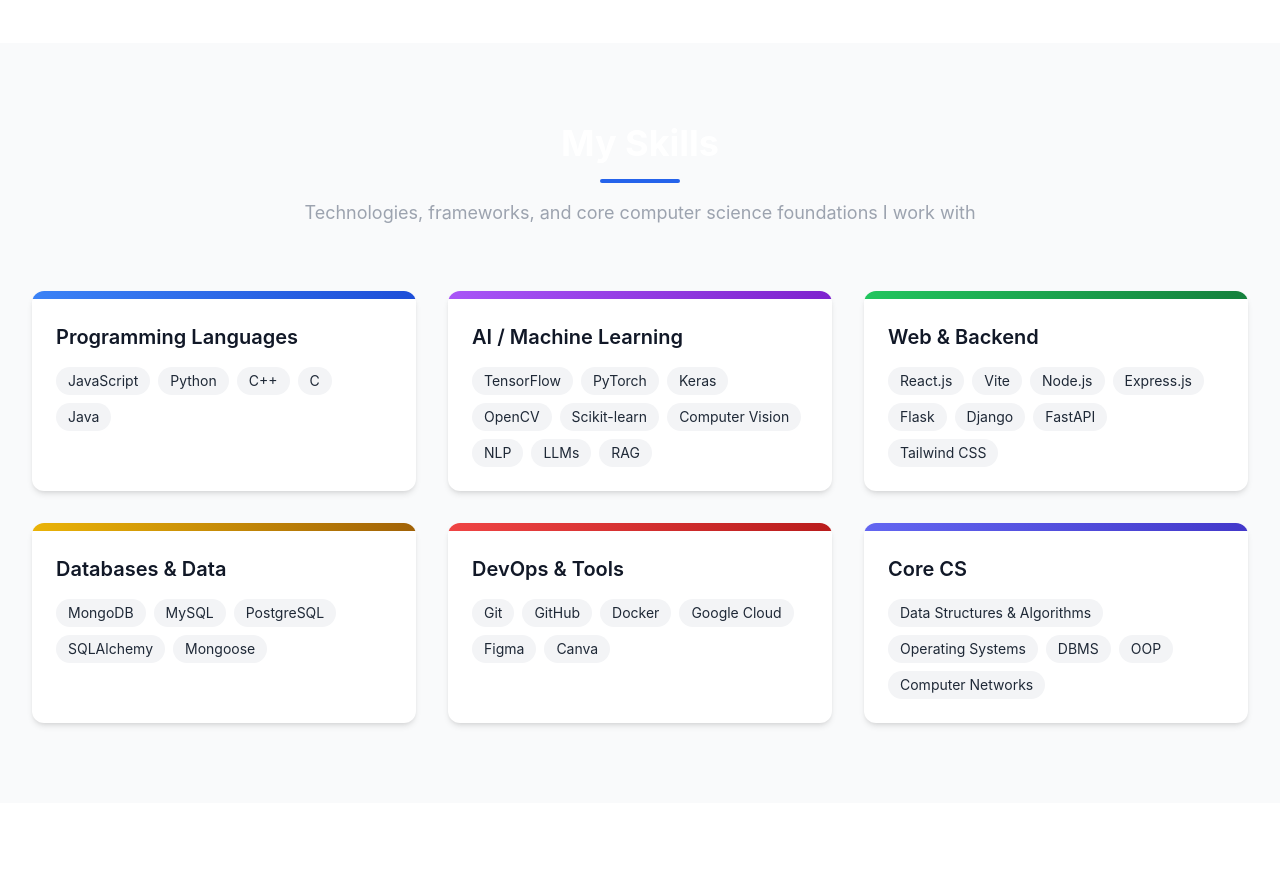
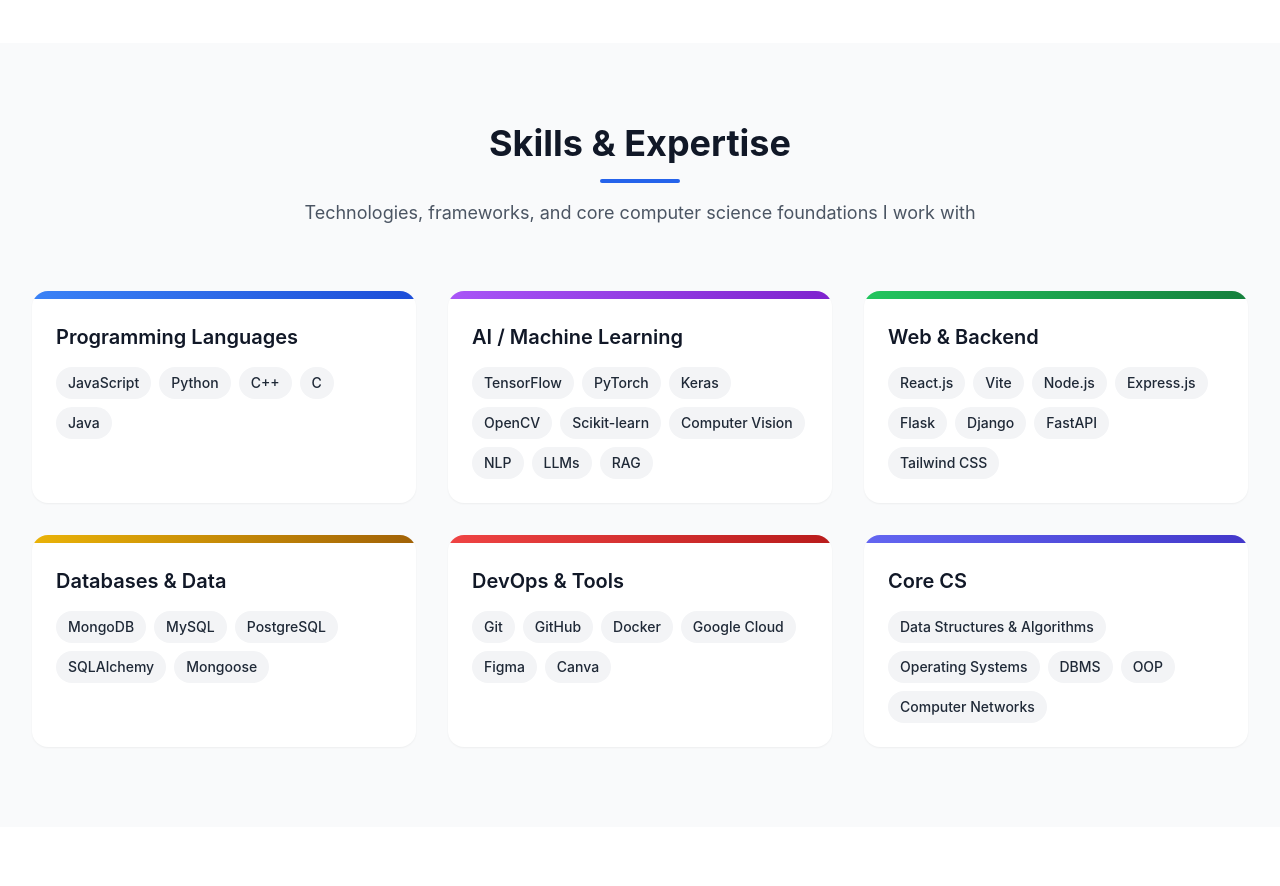
Before and after one commit to Vishnugupta2711/my-portfolio, a React (Vite) app: page / in a window 1280 px wide. Shown: the part 2640-3526 px from the top of the page. Built offline with nearby package versions, Linux system fonts and the light colour scheme.

Commit message:
Refactor Skills component styling and headers

```diff
--- a/src/components/Skills.tsx
+++ b/src/components/Skills.tsx
@@ -19,7 +19,6 @@
     );
 
     skillRefs.current.forEach((el) => el && observer.observe(el));
-
     return () => observer.disconnect();
   }, []);
 
@@ -50,11 +49,11 @@
       <div className="max-w-7xl mx-auto">
         {/* Header */}
         <div className="text-center mb-16">
-          <h2 className="text-3xl sm:text-4xl font-bold text-white mb-4">
-            My Skills
+          <h2 className="text-3xl sm:text-4xl font-bold text-gray-900 dark:text-white mb-4">
+            Skills & Expertise
           </h2>
-          <div className="w-20 h-1 bg-blue-600 mx-auto rounded-full" />
-          <p className="mt-4 text-lg text-gray-400 max-w-2xl mx-auto">
+          <div className="w-20 h-1 bg-blue-600 dark:bg-blue-400 mx-auto rounded-full" />
+          <p className="mt-4 text-lg text-gray-600 dark:text-gray-400 max-w-2xl mx-auto">
             Technologies, frameworks, and core computer science foundations I
             work with
           </p>
@@ -68,17 +67,20 @@
               ref={(el) => (skillRefs.current[index] = el)}
               style={{ transitionDelay: `${index * 120}ms` }}
               className="
-                bg-white dark:bg-gray-900 rounded-xl overflow-hidden
-                shadow-md hover:shadow-lg
+                group bg-white dark:bg-gray-900 rounded-2xl overflow-hidden
+                shadow-sm hover:shadow-xl
+                transform hover:-translate-y-2 hover:scale-[1.02]
                 opacity-0 translate-y-8
-                transition-all duration-700 ease-out
+                transition-all duration-500 ease-out
               "
             >
+              {/* Accent bar */}
               <div
                 className={`h-2 bg-gradient-to-r ${getCategoryColor(
                   skillGroup.category
                 )}`}
               />
+
               <div className="p-6">
                 <h3 className="text-xl font-semibold text-gray-900 dark:text-white mb-4">
                   {skillGroup.category}
@@ -88,9 +90,14 @@
                   {skillGroup.items.map((skill) => (
                     <span
                       key={skill}
-                      className="px-3 py-1 rounded-full text-sm
+                      className="
+                        px-3 py-1.5 rounded-full text-sm font-medium
                         bg-gray-100 dark:bg-gray-800
-                        text-gray-800 dark:text-gray-200"
+                        text-gray-800 dark:text-gray-200
+                        hover:bg-blue-100 dark:hover:bg-blue-900/30
+                        hover:text-blue-700 dark:hover:text-blue-300
+                        transition-colors duration-300 cursor-default
+                      "
                     >
                       {skill}
                     </span>
```
